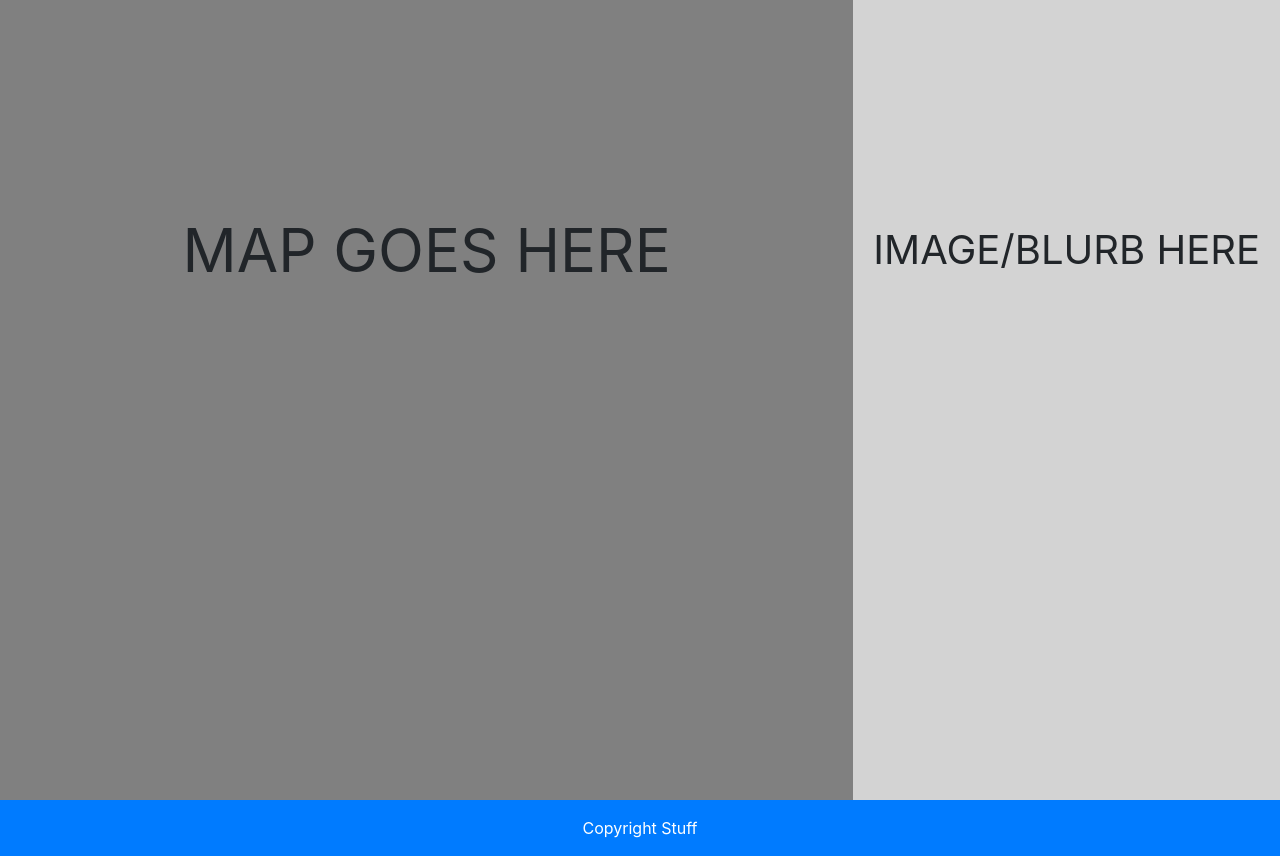
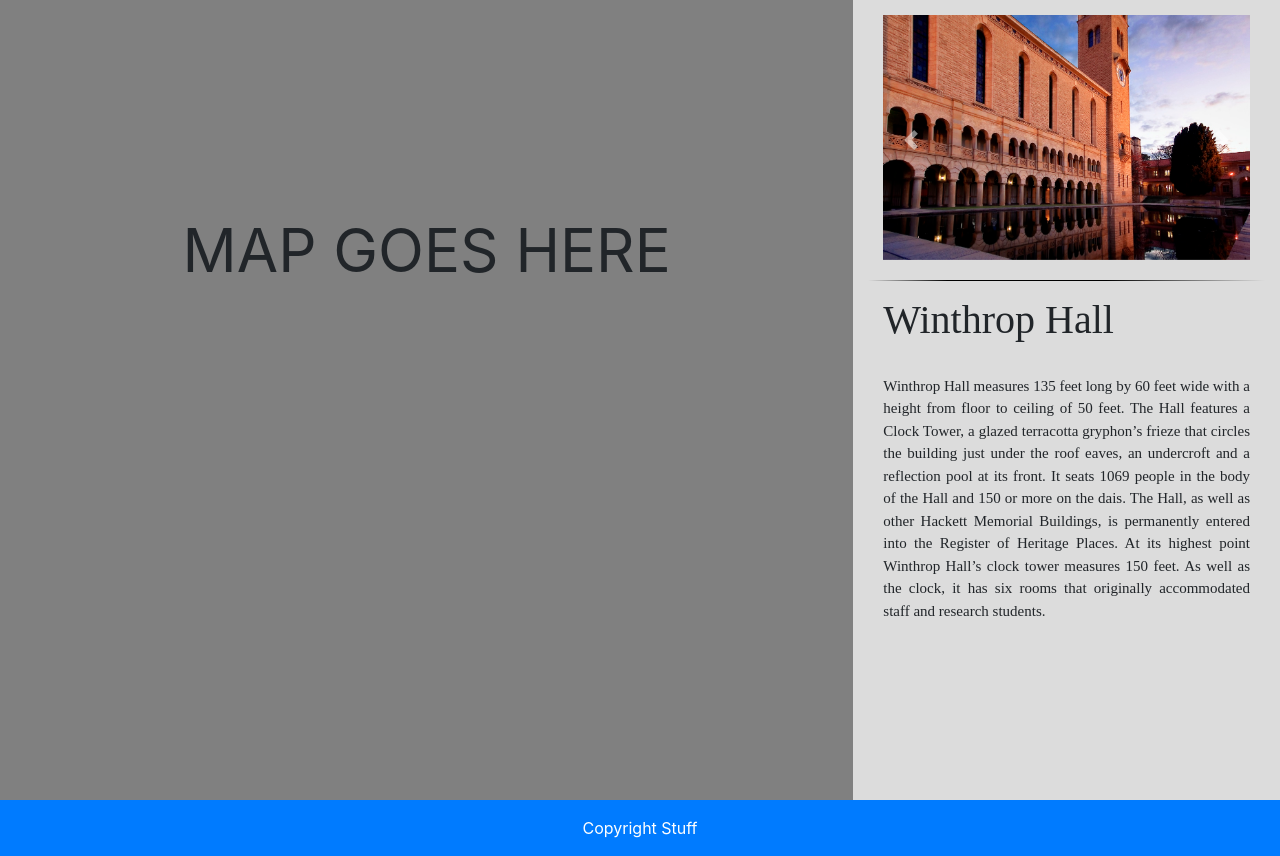
Before and after one commit to eddie485/Commemorative-Plaques-of-UWA, a Flask app: page / in a window 1280 px wide. Shown: the part 56-912 px from the top of the page. Run offline with Flask 2, Linux system fonts and the light colour scheme; some libraries are stand-ins or nearby versions.

Commit message:
added image and blurb containers to index.html

```diff
--- a/app/templates/index.html
+++ b/app/templates/index.html
@@ -6,13 +6,69 @@
             min-height: 100%;
             height: 100%;
         }
+        .carousel-item {
+            height: 250px;
+        }
+
+        .carousel-item img {
+            position: relative;
+            max-width:100%;
+            max-height:100%;
+        }
+        .line-divider {
+            width: 100%;
+            height: 1px;
+            background: linear-gradient(to right, rgba(0, 0, 0, 0) 0%, rgb(0, 0, 0) 20%, rgb(0, 0, 0) 60%, rgba(0, 0, 0, 0) 100%);
+        }
+
+        h1, p, pre{
+            text-align: justify;
+            font-family: 'Times New Roman', Times, serif;
+        }
     </style>
 {%endblock%}
 {%block body%}
 <div class="container-fluid">
     <div class="row flex-fill" style="height:100vh">
         <div class="col-sm-8" style="background-color: gray; text-align: center; line-height:500px; font-size: 60px;">MAP GOES HERE</div>
-        <div class="col-sm-4" style="background-color: lightgray; text-align: center; line-height:500px; font-size: 40px;">IMAGE/BLURB HERE</div>
+        <div class="col-sm-4" style="background-color:gainsboro; text-align: center; line-height:500px; font-size: 40px;">
+            <div class="container" style="padding-top: 15px; padding-bottom: 15px;">
+                <div id="carouselExampleIndicators" class="carousel slide" data-ride="carousel">
+                    <div class="carousel-inner">
+                        <div class="carousel-item active">
+                            <img class="d-block w-100" src= "{{ url_for('static', filename='images/winthrophall1.jpg')}}" alt="First slide">
+                        </div>
+                        <div class="carousel-item">
+                            <img class="d-block w-100" src="{{ url_for('static', filename='images/winthrophall2.jpg')}}" alt="Second slide">
+                        </div>
+                        <div class="carousel-item">
+                            <img class="d-block w-100" src="{{ url_for('static', filename='images/winthrophall3.jpg')}}" alt="Third slide">
+                        </div>
+                    </div>
+                    <a class="carousel-control-prev" href="#carouselExampleIndicators" role="button" data-slide="prev">
+                        <span class="carousel-control-prev-icon" aria-hidden="true"></span>
+                        <span class="sr-only">Previous</span>
+                    </a>
+                    <a class="carousel-control-next" href="#carouselExampleIndicators" role="button" data-slide="next">
+                        <span class="carousel-control-next-icon" aria-hidden="true"></span>
+                        <span class="sr-only">Next</span>
+                    </a>
+                  </div>
+            </div>
+            <div class="line-divider"></div>
+            <div class="container" style="font-size: 15px; line-height: 150%; padding-top: 15px;">
+                <h1>Winthrop Hall</h1>
+                <br>
+                <p>
+                    Winthrop Hall measures 135 feet long by 60 feet wide with a height from floor to ceiling of 50 feet. The Hall features a Clock Tower, a glazed terracotta gryphon’s frieze that circles the building just under the roof eaves, an undercroft and a reflection pool at its front.
+
+                    It seats 1069 people in the body of the Hall and 150 or more on the dais. The Hall, as well as other Hackett Memorial Buildings, is permanently entered into the Register of Heritage Places.
+
+                    At its highest point Winthrop Hall’s clock tower measures 150 feet. As well as the clock, it has six rooms that originally accommodated staff and research students.
+
+                </p>
+            </div>
+        </div>
     </div>
 </div>
 
```
Also changed, not shown: app/static/images/winthrophall1.jpg (added), app/static/images/winthrophall2.jpg (added), app/static/images/winthrophall3.jpg (added).
